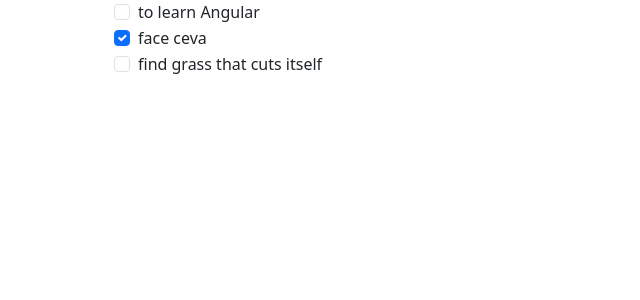
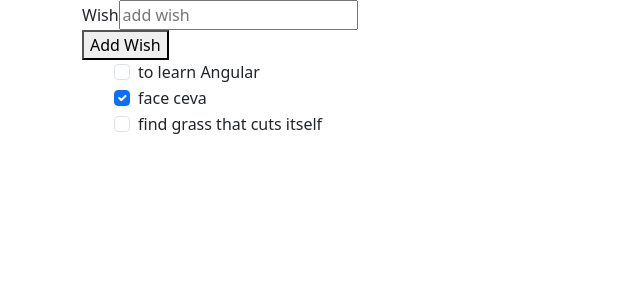
Before and after one commit to AzlaFord/AngularLearning, an Angular app: page / in a window 1280 px wide. Shown: the top 300 px of the page, without its empty margins (0-640 px from the left). Built offline with nearby package versions, Linux system fonts and the light colour scheme.

Commit message:
am facut un WishList

```diff
--- a/src/app/app.html
+++ b/src/app/app.html
@@ -1,18 +1,34 @@
 
 <div class="container">
+  <form>
+    <div>
+      <label for="specificSizeInputName">Wish</label>
+      <input name="wishText" type="text" placeholder="add wish" [(ngModel)]="newWishText">
+    </div>
+    <div>
+      <button
+      type="submit"
+      (click)="$event.preventDefault() ; addWish()"
+      >Add Wish</button>
+    </div>
+  </form>
+
+
   <div *ngIf="items.length === 0 ;then noItems ;else showItems"></div>
   <ng-template #noItems>
     No Items found
   </ng-template>
   <ng-template #showItems>
     <ul class="wish-list">
-      <li *ngFor="let item of items">
+      <li *ngFor="let item of items;index as ii">
         <div class="form-check">
           <label class="form-check-label">
             <input
               type="checkbox"
               class="form-check-input"
-              [(ngModel)]="item.isComplete"
+              [checked]="item.isComplete"
+              [attr.dataIndex]="ii"
+              (click) ="toggleItem(item)"
             >
             {{ item.wishText }}
           </label>
--- a/src/app/app.ts
+++ b/src/app/app.ts
@@ -22,4 +22,20 @@
     new WishItem("find grass that cuts itself", false)
   ];
 
+  newWishText =''
+
+  addWish(){
+    const textCurat = this.newWishText.trim();
+
+    if(textCurat === ''){
+      return
+    }else{
+      this.items.push(new WishItem(textCurat))
+      this.newWishText =''
+    }
+  }
+  toggleItem(item:WishItem){
+    item.isComplete = !item.isComplete
+    console.log(item)
+  }
 }
```
Also changed, not shown: src/server.ts (+2 -25 lines).
